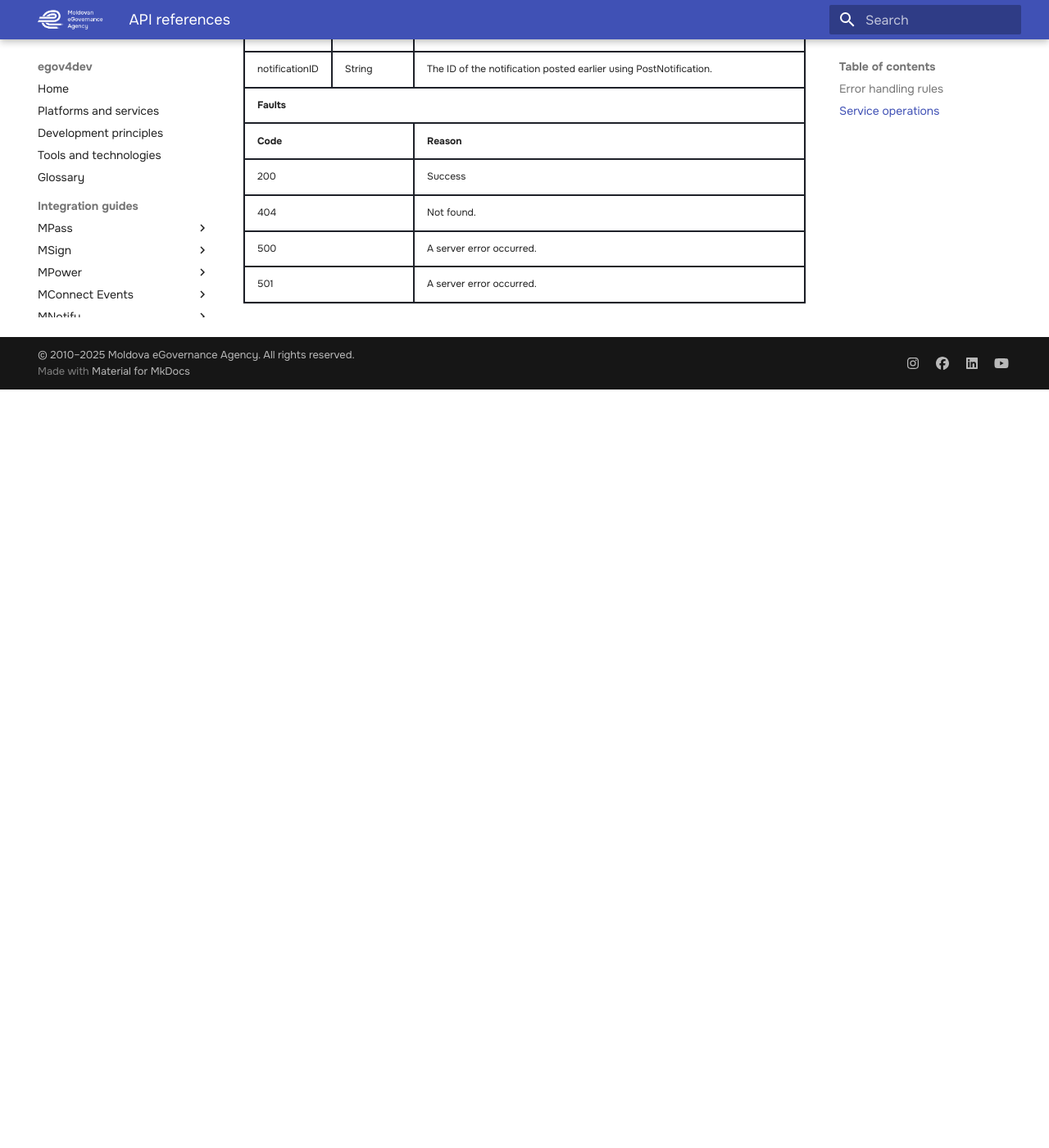
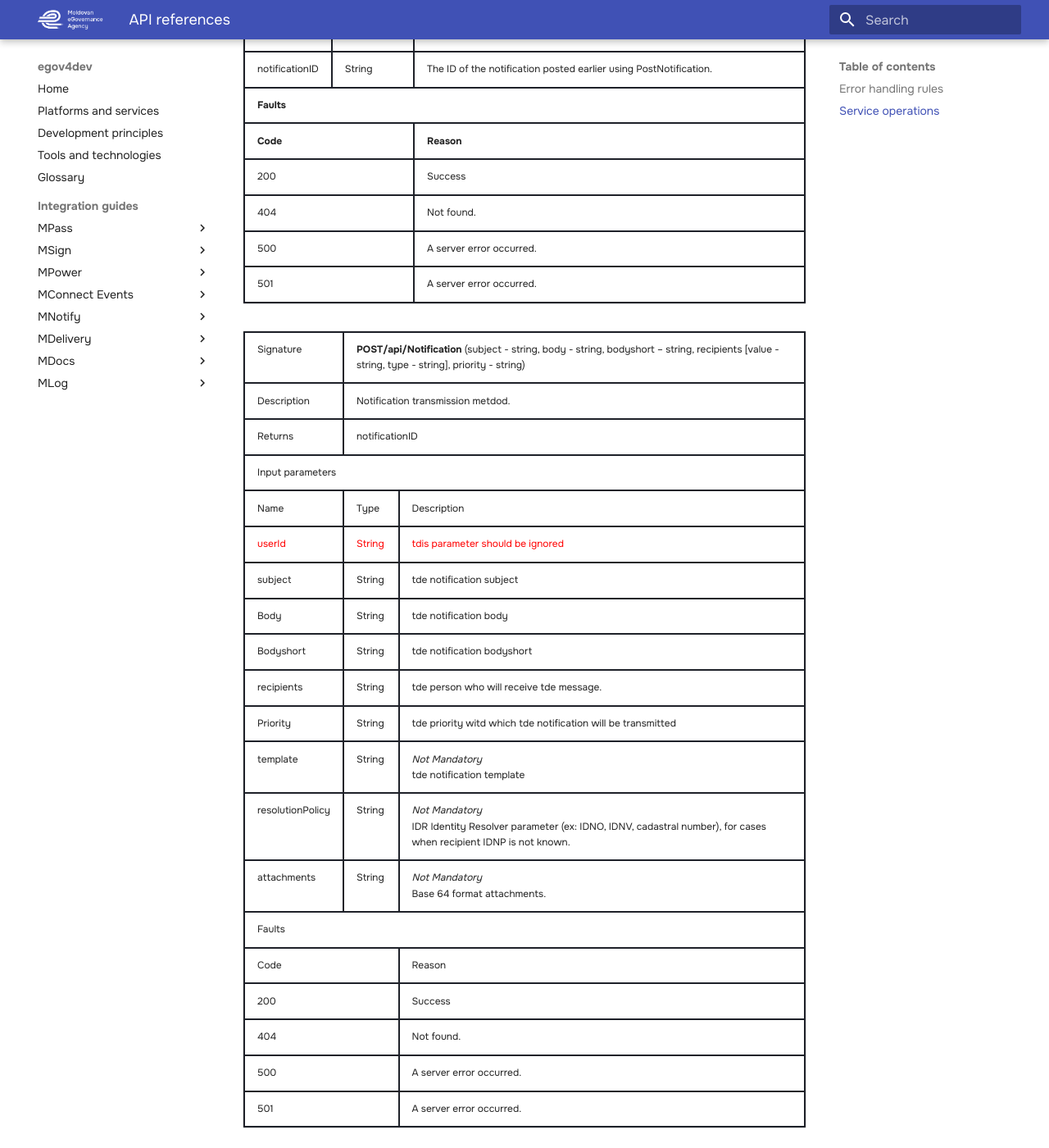
Before and after one commit to egov-moldova/egov4dev, an MkDocs documentation site: the page built from docs/guides/mnotify/api-references.md, in a window 1280 px wide and 1400 px high, scrolled down 1714 px. Shown: the whole window at 82% size. Built offline with MkDocs 1.6.1 and Material for MkDocs 9.7.7, drawn with Linux system fonts in a browser that asks for light colours; before the commit the page ends 2189 px from its top, so only the background shows below that.

Commit message:
Update api-references.md

```diff
--- a/docs/guides/mnotify/api-references.md
+++ b/docs/guides/mnotify/api-references.md
@@ -115,3 +115,98 @@ For the consumers using programming languages that support try… catch blocks,
     <td>A server error occurred.</td>
   </tr>
 </table>
+
+<table border="1" style="border-collapse: collapse; widtd: 100%;">
+        <tr>
+            <td style="text-align:left;">Signature</td>
+            <td colspan="2"><strong>POST/api/Notification</strong> (subject - string, body - string, bodyshort – string, recipients [value - string, type - string], priority - string)</td>
+        </tr>
+        <tr>
+            <td>Description</td>
+            <td colspan="2">Notification transmission metdod.</td>
+        </tr>
+        <tr>
+            <td>Returns</td>
+            <td colspan="2">notificationID</td>
+        </tr>
+        <tr>
+            <td colspan="3" style="text-align:left;">Input parameters</td>
+        </tr>
+        <tr>
+            <td>Name</td>
+            <td>Type</td>
+            <td>Description</td>
+        </tr>
+    <tbody>
+        <tr>
+            <td style="color:red;">userId</td>
+            <td style="color:red;">String</td>
+            <td style="color:red;">tdis parameter should be ignored</td>
+        </tr>
+        <tr>
+            <td>subject</td>
+            <td>String</td>
+            <td>tde notification subject</td>
+        </tr>
+        <tr>
+            <td>Body</td>
+            <td>String</td>
+            <td>tde notification body</td>
+        </tr>
+        <tr>
+            <td>Bodyshort</td>
+            <td>String</td>
+            <td>tde notification bodyshort</td>
+        </tr>
+        <tr>
+            <td>recipients</td>
+            <td>String</td>
+            <td>tde person who will receive tde message.</td>
+        </tr>
+        <tr>
+            <td>Priority</td>
+            <td>String</td>
+            <td>tde priority witd which tde notification will be transmitted</td>
+        </tr>
+        <tr>
+            <td>template</td>
+            <td>String</td>
+            <td><em>Not Mandatory</em><br>tde notification template</td>
+        </tr>
+        <tr>
+            <td>resolutionPolicy</td>
+            <td>String</td>
+            <td><em>Not Mandatory</em><br>IDR Identity Resolver parameter (ex: IDNO, IDNV, cadastral number), for cases when recipient IDNP is not known.</td>
+        </tr>
+        <tr>
+            <td>attachments</td>
+            <td>String</td>
+            <td><em>Not Mandatory</em><br>Base 64 format attachments.</td>
+        </tr>
+        <tr>
+            <td colspan="3" style="text-align:left;">Faults</td>
+        </tr>
+        <tr>
+            <td colspan="2">Code</td>
+            <td>Reason</td>
+        </tr>
+    </tdead>
+    <tbody>
+        <tr>
+            <td colspan="2">200</td>
+            <td>Success</td>
+        </tr>
+        <tr>
+            <td colspan="2">404</td>
+            <td>Not found.</td>
+        </tr>
+        <tr>
+            <td colspan="2">500</td>
+            <td>A server error occurred.</td>
+        </tr>
+        <tr>
+            <td colspan="2">501</td>
+            <td>A server error occurred.</td>
+        </tr>
+    </tbody>
+</table>
```
